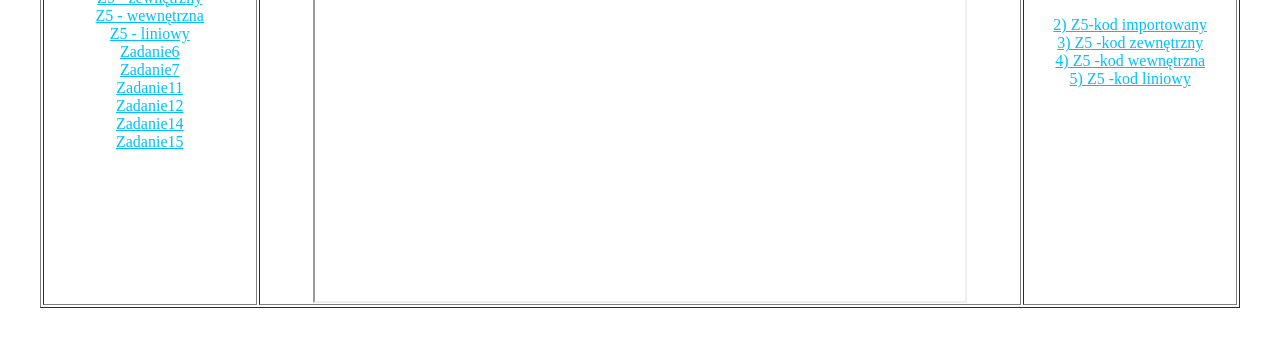
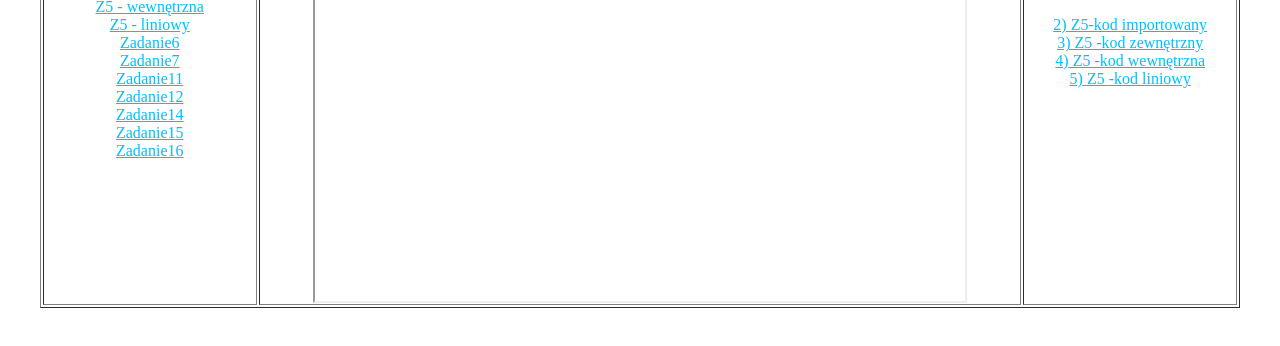
Before and after one commit to PiotrAnslik2K/PiotrAnslik2KCSS.github.io, a plain HTML site: page index.html in a window 1280 px wide. Shown: the part 364-710 px from the top of the page. Drawn offline with Linux system fonts and the light colour scheme.

Commit message:
Update index.html

```diff
--- a/index.html
+++ b/index.html
@@ -48,6 +48,9 @@
                            <br>
 <a href="ansl_z15.html" target="strony"> Zadanie15 </a>
 
+                               <br>
+<a href="ansl_z16.html" target="strony"> Zadanie16 </a>
+
 
 
 
```
